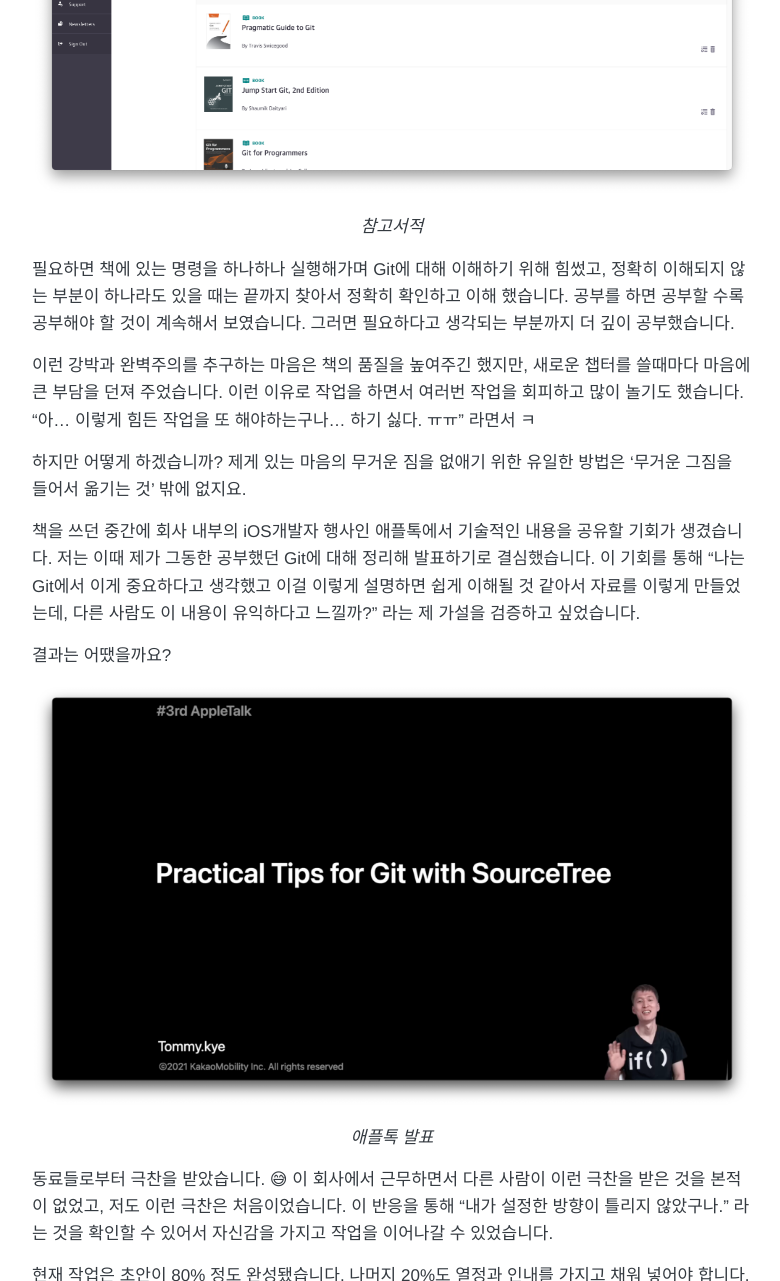
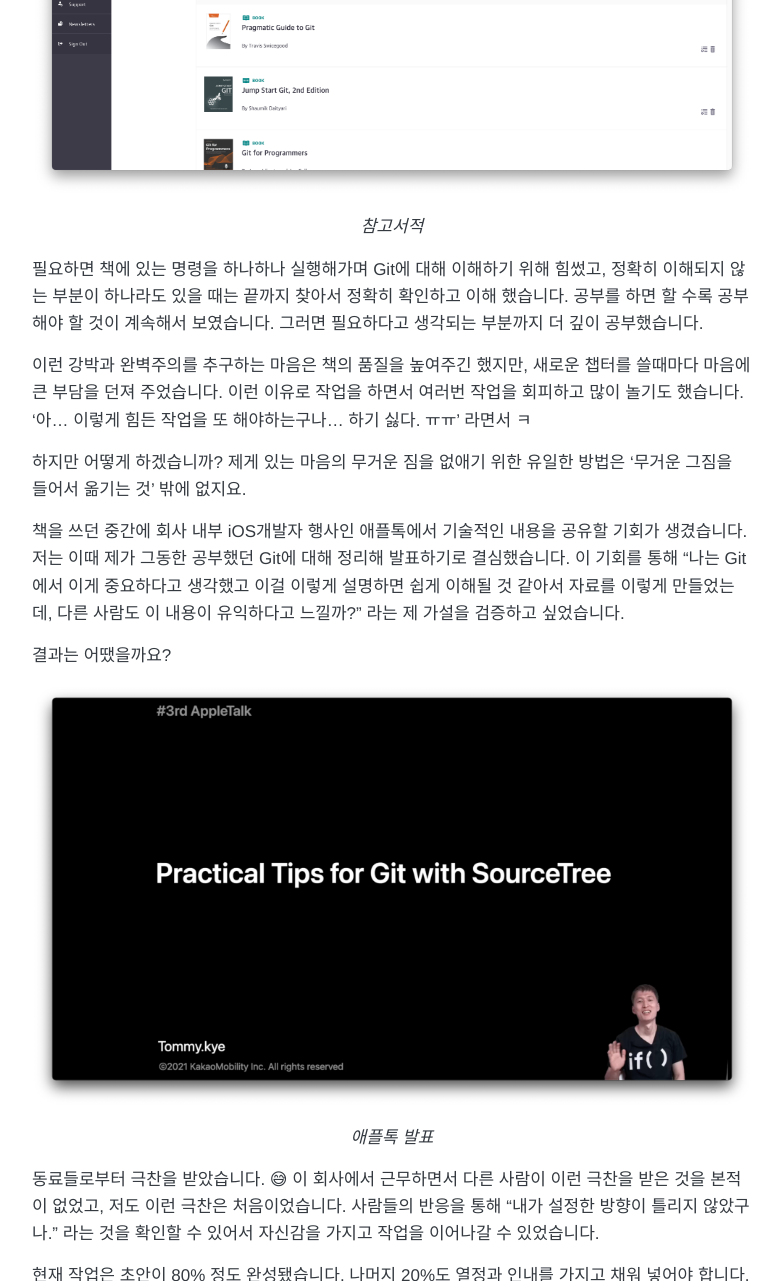
Before and after one commit to Jusung/joyfulpace, a Jekyll site: the page built from _posts/2021/2021-11-15-IamWriting.md, in a window 1280 px wide and 1400 px high, scrolled down 1604 px, cut to the strip 0-1281 px from the top of the window. Shown: the whole strip, without its empty margins (248-1028 px from the left). Built offline with Jekyll 4.4.1, drawn with Linux system fonts in a browser that asks for light colours; comment, search, counter and statistics services are not loaded; some of the changed text lies outside the part shown.

Commit message:
따옴표 변경

```diff
--- a/_posts/2021/2021-11-15-IamWriting.md
+++ b/_posts/2021/2021-11-15-IamWriting.md
@@ -27,7 +27,7 @@ Git에 대해 처음 관심을 갖게 된건 2018년 말 회사 업무를 하면
 
 이런 생각이 들때마다 '누군가 이 문제를 제대로 해결해 줄 수 있으면 좋겠다.' 라는 생각을 했습니다. 그러다 내린 결론은 "그래! 내가 한번 해보자!" 였습니다. 블로그를 꾸준히 쓰면서 배웠던 것 중 하나는 무엇인가를 제대로 배울 수 있는  좋은 방법 중 하나는 "다른 사람을 가르치는 것" 이라는 것입니다. 그래서 책을 쓰면서 Git을 제대로 배워보자고 결심했습니다.
 
-2018년 말 이후 책을 쓰면 좋겠다 라는 마음이 어렴풋이 품고 있었지만, 이직한 회사의 많은 업부와 긴 출퇴근 시간 등으로 인해 따로 책쓸 시간을 확보하기 어려웠습니다. 그러다 2021년 올해 회사업무가 안정되고 코로나로 인해 재택 근무를 하게 되면서 업무 외 사용할 수 있는 여유시간이 많이 생겼습니다. 이 기회가 언제 사라질지 모르기 때문에 올해는 ‘다른 모든 일은 제쳐두고 남는 시간을 오직 Git 책을 쓰는데 사용하자' 라고 마음먹었고 지금까지 Git책을 써오고 있습니다.
+2018년 말 이후 '책을 쓰면 좋겠다.' 라는 마음을 어렴풋이 품고 있었지만, 이직한 회사의 많은 업무와 긴 출퇴근 시간 등으로 인해 따로 책쓸 시간을 확보하기 어려웠습니다. 그러다 2021년 올해 회사 업무가 안정되고 코로나로 인해 재택 근무를 하게 되면서 업무 외 사용할 수 있는 여유시간이 많이 생겼습니다. 이 기회가 언제 사라질지 모르기 때문에 올해는 ‘다른 모든 일은 제쳐두고 남는 시간을 오직 Git 책을 쓰는데 사용하자' 라고 마음먹었고 지금까지 Git책을 써오고 있습니다.
 
 세상에 쉬운 일은 없습니다. 이전에 블로그 포스트, 번역, 에세이, 논문 등을 써본 경험이 있어서 책을 쓰는게 그렇게 어렵지는 않을꺼라 생각했는데 역시나 그렇지 않았습니다. 작업을 하면서 가장 어려웠던 부분은 기술적인 내용을 다뤄야 하기 때문에 Git에 대해 정확히 이해하는 것 이었습니다. Git을 제대로 알기 위해 공부를 하면서 끊임없이 특정 주제에 대해 ‘내가 제대로 이해한게 맞는지', '빠뜨린 부분은 없는지' 를 확인 했습니다. 또 이해한 내용을 어떻게 하면 쉽게 전달할 수 있는지도 고민했습니다. 이 과정 하나하나는 참 많은 에너지가 필요한 일이었습니다.
 
@@ -38,13 +38,13 @@ Git에 대해 처음 관심을 갖게 된건 2018년 말 회사 업무를 하면
 *참고서적*
 {: style="text-align: center;"}
 
-필요하면 책에 있는 명령을 하나하나 실행해가며 Git에 대해 이해하기 위해 힘썼고, 정확히 이해되지 않는 부분이 하나라도 있을 때는 끝까지 찾아서 정확히 확인하고 이해 했습니다. 공부를 하면 공부할 수록 공부해야 할 것이 계속해서 보였습니다. 그러면 필요하다고 생각되는 부분까지 더 깊이 공부했습니다.
+필요하면 책에 있는 명령을 하나하나 실행해가며 Git에 대해 이해하기 위해 힘썼고, 정확히 이해되지 않는 부분이 하나라도 있을 때는 끝까지 찾아서 정확히 확인하고 이해 했습니다. 공부를 하면 할 수록 공부해야 할 것이 계속해서 보였습니다. 그러면 필요하다고 생각되는 부분까지 더 깊이 공부했습니다.
 
-이런 강박과 완벽주의를 추구하는 마음은 책의 품질을 높여주긴 했지만, 새로운 챕터를 쓸때마다 마음에 큰 부담을 던져 주었습니다. 이런 이유로 작업을 하면서 여러번 작업을 회피하고 많이 놀기도 했습니다. “아… 이렇게 힘든 작업을 또 해야하는구나… 하기 싫다. ㅠㅠ" 라면서 ㅋ
+이런 강박과 완벽주의를 추구하는 마음은 책의 품질을 높여주긴 했지만, 새로운 챕터를 쓸때마다 마음에 큰 부담을 던져 주었습니다. 이런 이유로 작업을 하면서 여러번 작업을 회피하고 많이 놀기도 했습니다. '아… 이렇게 힘든 작업을 또 해야하는구나… 하기 싫다. ㅠㅠ' 라면서 ㅋ
 
 하지만 어떻게 하겠습니까? 제게 있는 마음의 무거운 짐을 없애기 위한 유일한 방법은 '무거운 그짐을 들어서 옮기는 것' 밖에 없지요.
 
-책을 쓰던 중간에 회사 내부의 iOS개발자 행사인 애플톡에서 기술적인 내용을 공유할 기회가 생겼습니다. 저는 이때 제가 그동한 공부했던 Git에 대해 정리해 발표하기로 결심했습니다. 이 기회를 통해 “나는 Git에서 이게 중요하다고 생각했고 이걸 이렇게 설명하면 쉽게 이해될 것 같아서 자료를 이렇게 만들었는데, 다른 사람도 이 내용이 유익하다고 느낄까?" 라는 제 가설을 검증하고 싶었습니다.
+책을 쓰던 중간에 회사 내부 iOS개발자 행사인 애플톡에서 기술적인 내용을 공유할 기회가 생겼습니다. 저는 이때 제가 그동한 공부했던 Git에 대해 정리해 발표하기로 결심했습니다. 이 기회를 통해 “나는 Git에서 이게 중요하다고 생각했고 이걸 이렇게 설명하면 쉽게 이해될 것 같아서 자료를 이렇게 만들었는데, 다른 사람도 이 내용이 유익하다고 느낄까?" 라는 제 가설을 검증하고 싶었습니다.
 
 결과는 어땠을까요?
 
@@ -53,7 +53,7 @@ Git에 대해 처음 관심을 갖게 된건 2018년 말 회사 업무를 하면
 *애플톡 발표*
 {: style="text-align: center;"}
 
-동료들로부터 극찬을 받았습니다. 😅 이 회사에서 근무하면서 다른 사람이 이런 극찬을 받은 것을 본적이 없었고, 저도 이런 극찬은 처음이었습니다. 이 반응을 통해 “내가 설정한 방향이 틀리지 않았구나." 라는 것을 확인할 수 있어서 자신감을 가지고 작업을 이어나갈 수 있었습니다.
+동료들로부터 극찬을 받았습니다. 😅 이 회사에서 근무하면서 다른 사람이 이런 극찬을 받은 것을 본적이 없었고, 저도 이런 극찬은 처음이었습니다. 사람들의 반응을 통해 “내가 설정한 방향이 틀리지 않았구나." 라는 것을 확인할 수 있어서 자신감을 가지고 작업을 이어나갈 수 있었습니다.
 
 현재 작업은 초안이 80% 정도 완성됐습니다. 나머지 20%도 열정과 인내를 가지고 채워 넣어야 합니다.
 
```
Also changed, not shown: other parts of _posts/2021/2021-11-15-IamWriting.md (+1 -1 lines).
